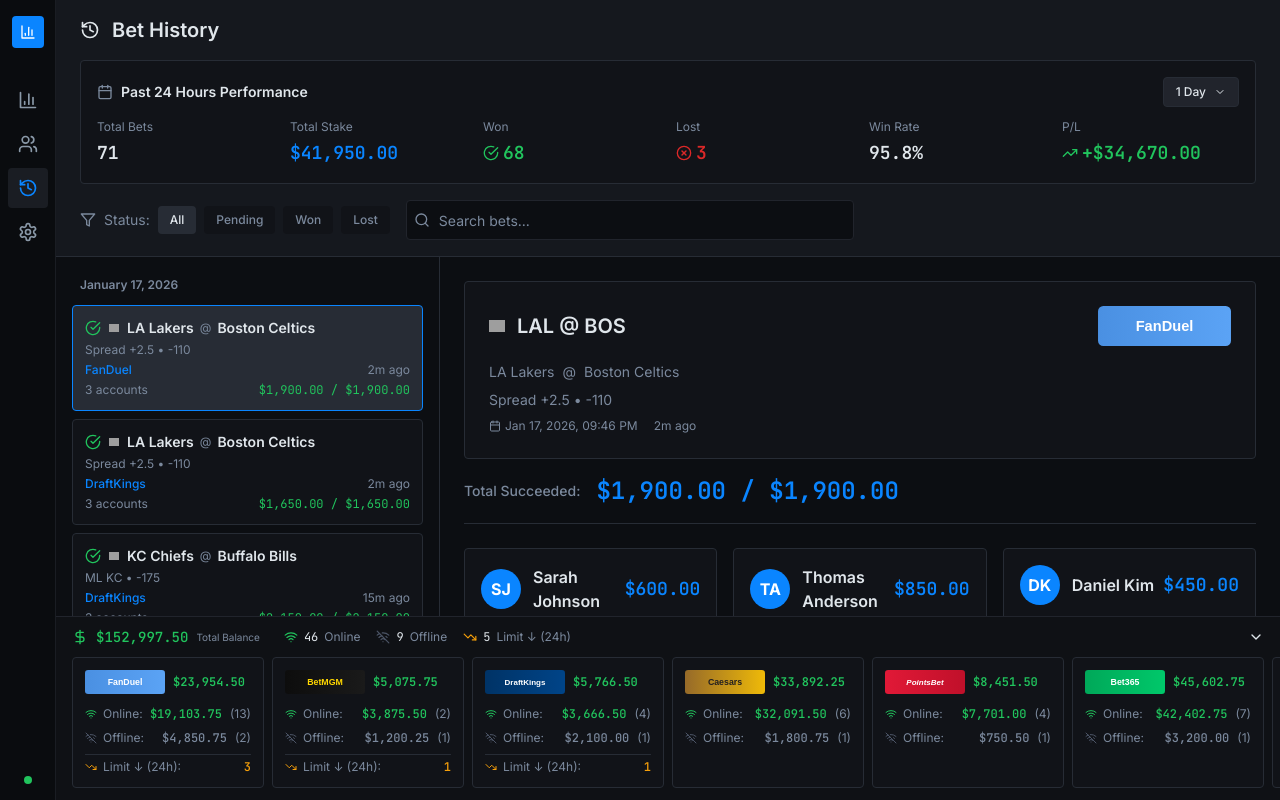
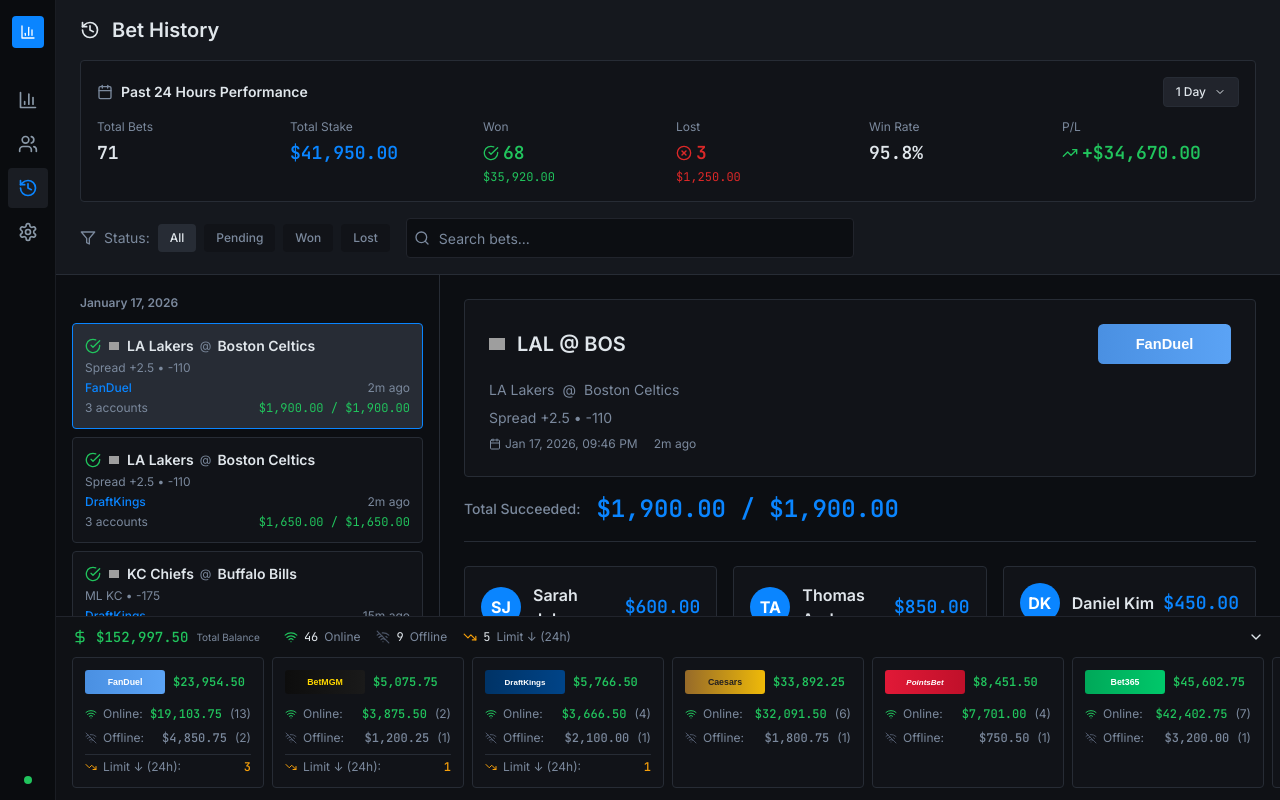
Before and after one commit to s-cai/betting-UI-demo, a React (Vite) app: page / in a window 1280 px wide. Both pictures are taken after a click on the button "Bet History". Built offline with nearby package versions, Linux system fonts and the light colour scheme; grey boxes are pictures that could not be loaded; the HTML template or start-up script is replaced by a standard one.

Commit message:
Add dollar amounts for won and lost bets in performance summary

```diff
--- a/src/pages/BetHistory.tsx
+++ b/src/pages/BetHistory.tsx
@@ -393,19 +393,29 @@ export function BetHistory() {
             </div>
             <div className="flex flex-col">
               <span className="text-xs text-muted-foreground mb-1">Won</span>
+              <div className="flex flex-col gap-0.5">
                 <div className="flex items-center gap-1">
                   <CheckCircle className="w-4 h-4 text-[hsl(var(--signal-positive))]" />
                   <span className="text-lg font-bold font-mono text-[hsl(var(--signal-positive))]">
                     {pastDayPerformance.wonCount}
                   </span>
                 </div>
+                <span className="text-xs font-mono text-[hsl(var(--signal-positive))]">
+                  ${pastDayPerformance.totalWon.toLocaleString('en-US', { minimumFractionDigits: 2, maximumFractionDigits: 2 })}
+                </span>
+              </div>
             </div>
             <div className="flex flex-col">
               <span className="text-xs text-muted-foreground mb-1">Lost</span>
+              <div className="flex flex-col gap-0.5">
                 <div className="flex items-center gap-1">
                   <XCircle className="w-4 h-4 text-[hsl(var(--signal-negative))]" />
                   <span className="text-lg font-bold font-mono text-[hsl(var(--signal-negative))]">
                     {pastDayPerformance.lostCount}
+                  </span>
+                </div>
+                <span className="text-xs font-mono text-[hsl(var(--signal-negative))]">
+                  ${pastDayPerformance.totalLost.toLocaleString('en-US', { minimumFractionDigits: 2, maximumFractionDigits: 2 })}
                 </span>
               </div>
             </div>
```
Lines whose indentation alone changed are shown as unchanged.
